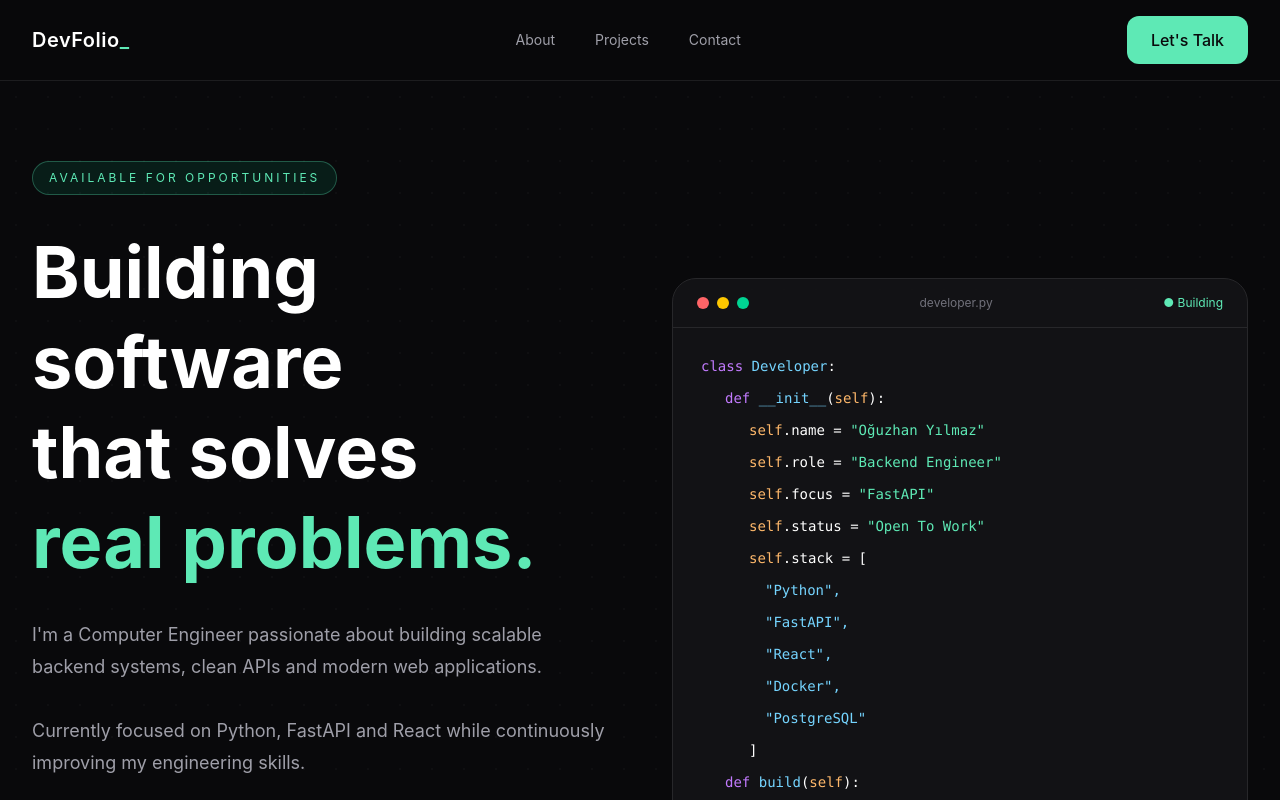
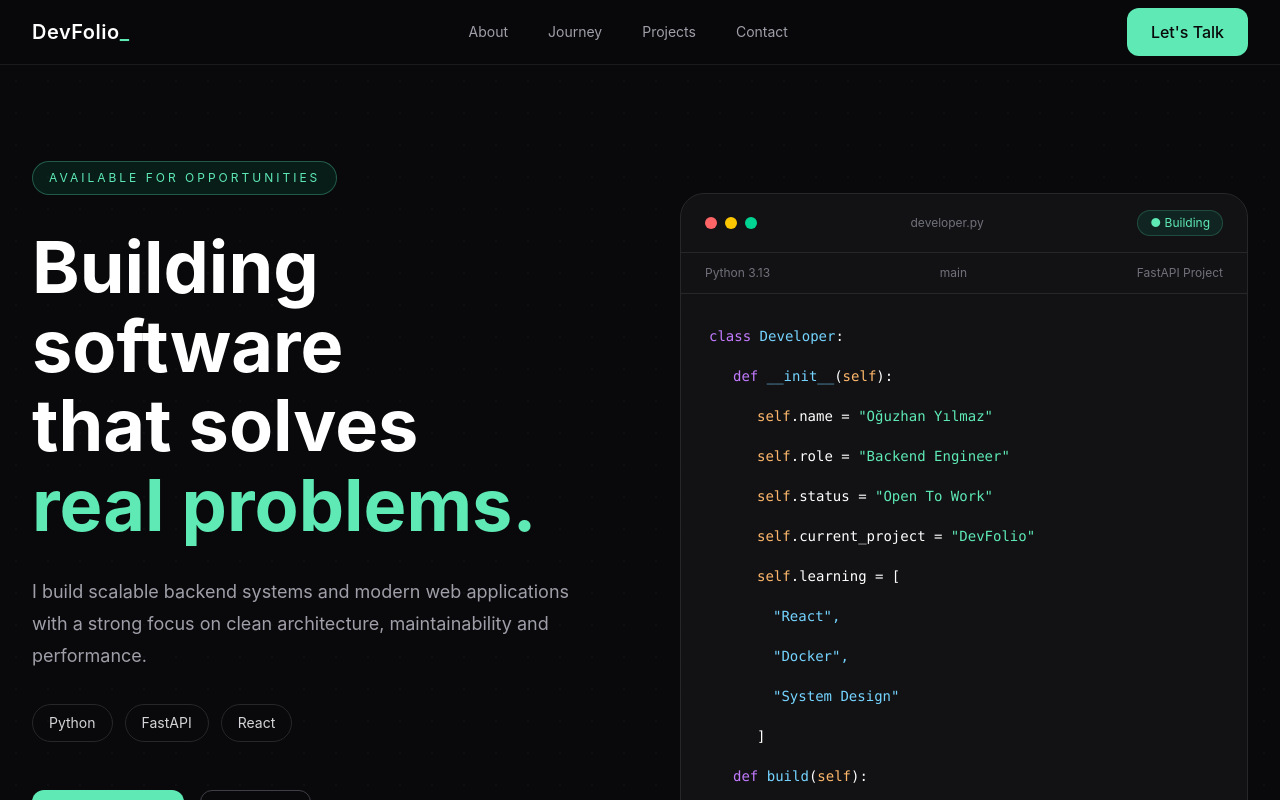
Before and after one commit to oguzhnylmz/oguzhanyilmaz.dev, a React (Vite) app in the folder frontend/: page / in a window 1280 px wide. Shown: the top 800 px of the page. Built offline with nearby package versions, Linux system fonts and the light colour scheme.

Commit message:
feat: redesign hero section with reusable UI components

```diff
--- a/frontend/src/components/hero/Hero.tsx
+++ b/frontend/src/components/hero/Hero.tsx
@@ -5,8 +5,6 @@ import HeroCodeCard from "./HeroCodeCard";
 function Hero() {
   return (
     <section className="relative overflow-hidden bg-zinc-950">
-
-      {/* Background Grid */}
 
       <div
         className="
@@ -22,12 +20,12 @@ function Hero() {
         className="
           relative
           flex
-          min-h-[calc(100vh-80px)]
+          min-h-[calc(100vh-64px)]
           flex-col
           items-center
           justify-center
-          gap-16
-          py-20
+          gap-20
+          py-24
           lg:flex-row
         "
       >
--- a/frontend/src/components/hero/HeroCodeCard.tsx
+++ b/frontend/src/components/hero/HeroCodeCard.tsx
@@ -26,7 +26,7 @@ function HeroCodeCard() {
 
           </div>
 
-          <div className="text-xs text-emerald-300">
+          <div className="rounded-full border border-emerald-300/20 bg-emerald-400/10 px-3 py-1 text-xs text-emerald-300">
 
             ● Building
 
@@ -34,81 +34,139 @@ function HeroCodeCard() {
 
         </div>
 
+        {/* Info Bar */}
+
+        <div className="flex items-center justify-between border-b border-zinc-800 px-6 py-3 text-xs text-zinc-500">
+
+          <span>Python 3.13</span>
+
+          <span>main</span>
+
+          <span>FastAPI Project</span>
+
+        </div>
+
         {/* Code */}
 
-        <div className="space-y-3 p-7 font-mono text-sm">
+        <div className="space-y-3 p-7 font-mono text-sm leading-7">
 
           <div>
+
             <span className="text-purple-400">class</span>{" "}
+
             <span className="text-sky-300">Developer</span>:
+
           </div>
 
           <div className="pl-6">
+
             <span className="text-purple-400">def</span>{" "}
+
             <span className="text-sky-300">__init__</span>(
+
             <span className="text-orange-300">self</span>):
+
           </div>
 
           <div className="pl-12">
+
             <span className="text-orange-300">self</span>.name =
+
             <span className="text-emerald-300"> "Oğuzhan Yılmaz"</span>
+
           </div>
 
           <div className="pl-12">
+
             <span className="text-orange-300">self</span>.role =
+
             <span className="text-emerald-300"> "Backend Engineer"</span>
+
           </div>
 
           <div className="pl-12">
-            <span className="text-orange-300">self</span>.focus =
-            <span className="text-emerald-300"> "FastAPI"</span>
+
+            <span className="text-orange-300">self</span>.status =
+
+            <span className="text-emerald-300"> "Open To Work"</span>
+
           </div>
 
           <div className="pl-12">
-            <span className="text-orange-300">self</span>.status =
-            <span className="text-emerald-300"> "Open To Work"</span>
+
+            <span className="text-orange-300">self</span>.current_project =
+
+            <span className="text-emerald-300"> "DevFolio"</span>
+
           </div>
 
           <div className="pl-12">
-            <span className="text-orange-300">self</span>.stack = [
+
+            <span className="text-orange-300">self</span>.learning = [
+
           </div>
 
           <div className="pl-16 text-sky-300">
-            "Python",
+
+            "React",
+
           </div>
 
           <div className="pl-16 text-sky-300">
-            "FastAPI",
+
+            "Docker",
+
           </div>
 
           <div className="pl-16 text-sky-300">
-            "React",
-          </div>
 
-          <div className="pl-16 text-sky-300">
-            "Docker",
-          </div>
+            "System Design"
 
-          <div className="pl-16 text-sky-300">
-            "PostgreSQL"
           </div>
 
           <div className="pl-12">
+
             ]
+
           </div>
 
           <div className="pl-6">
+
             <span className="text-purple-400">def</span>{" "}
+
             <span className="text-sky-300">build</span>(
+
             <span className="text-orange-300">self</span>):
+
           </div>
 
           <div className="pl-12">
+
             <span className="text-purple-400">return</span>{" "}
+
             <span className="text-emerald-300">
+
               "Clean & Scalable Software"
+
             </span>
+
           </div>
+
+        </div>
+
+        {/* Footer */}
+
+        <div className="flex items-center justify-between border-t border-zinc-800 px-6 py-3 text-xs text-zinc-500">
+
+          <span>Last Commit</span>
+
+          <span className="text-emerald-300">
+
+            feat: redesign hero
+
+          </span>
+
+          <span>2 min ago</span>
 
         </div>
 
--- a/frontend/src/components/hero/HeroContent.tsx
+++ b/frontend/src/components/hero/HeroContent.tsx
@@ -9,7 +9,7 @@ function HeroContent() {
         Available for opportunities
       </Badge>
 
-      <h1 className="mt-8 text-5xl font-bold leading-tight text-white lg:text-7xl">
+      <h1 className="mt-8 text-5xl font-bold leading-[1.1] text-white lg:text-7xl">
 
         Building software
 
@@ -27,16 +27,33 @@ function HeroContent() {
 
       <p className="mt-8 max-w-xl text-lg leading-8 text-zinc-400">
 
-        I'm a Computer Engineer passionate about building scalable backend systems,
-        clean APIs and modern web applications.
-
-        <br />
-        <br />
-
-        Currently focused on Python, FastAPI and React while continuously improving
-        my engineering skills.
+        I build scalable backend systems and modern web
+        applications with a strong focus on clean architecture,
+        maintainability and performance.
 
       </p>
+
+      <div className="mt-8 flex flex-wrap gap-3">
+
+        <span className="rounded-full border border-zinc-800 px-4 py-2 text-sm text-zinc-300">
+
+          Python
+
+        </span>
+
+        <span className="rounded-full border border-zinc-800 px-4 py-2 text-sm text-zinc-300">
+
+          FastAPI
+
+        </span>
+
+        <span className="rounded-full border border-zinc-800 px-4 py-2 text-sm text-zinc-300">
+
+          React
+
+        </span>
+
+      </div>
 
       <HeroActions />
 
@@ -44,11 +61,11 @@ function HeroContent() {
 
         <div className="flex h-7 w-4 items-start justify-center rounded-full border border-zinc-700 p-1">
 
-          <div className="h-2 w-1 animate-bounce rounded-full bg-zinc-400" />
+          <div className="h-2 w-1 rounded-full bg-zinc-400 animate-bounce" />
 
         </div>
 
-        <span className="text-xs uppercase tracking-[0.3em] text-zinc-500">
+        <span className="text-xs uppercase tracking-[0.35em] text-zinc-500">
 
           Scroll to explore
 
--- a/frontend/src/components/layout/Navbar.tsx
+++ b/frontend/src/components/layout/Navbar.tsx
@@ -3,8 +3,9 @@ import Button from "../ui/Button";
 
 function Navbar() {
   return (
-    <header className="sticky top-0 z-50 border-b border-zinc-800/70 bg-zinc-950/80 backdrop-blur-xl">
-      <Container className="flex h-20 items-center justify-between">
+    <header className="sticky top-0 z-50 border-b border-zinc-800/60 bg-zinc-950/80 backdrop-blur-xl">
+
+      <Container className="flex h-16 items-center justify-between">
 
         <a
           href="/"
@@ -14,25 +15,32 @@ function Navbar() {
           <span className="text-emerald-300">_</span>
         </a>
 
-        <nav className="hidden items-center gap-10 text-sm md:flex">
+        <nav className="hidden items-center gap-10 md:flex">
 
           <a
             href="#about"
-            className="text-zinc-400 transition hover:text-white"
+            className="text-sm text-zinc-400 transition hover:text-white"
           >
             About
           </a>
 
           <a
+            href="#journey"
+            className="text-sm text-zinc-400 transition hover:text-white"
+          >
+            Journey
+          </a>
+
+          <a
             href="#projects"
-            className="text-zinc-400 transition hover:text-white"
+            className="text-sm text-zinc-400 transition hover:text-white"
           >
             Projects
           </a>
 
           <a
             href="#contact"
-            className="text-zinc-400 transition hover:text-white"
+            className="text-sm text-zinc-400 transition hover:text-white"
           >
             Contact
           </a>
@@ -46,6 +54,7 @@ function Navbar() {
         </div>
 
       </Container>
+
     </header>
   );
 }
--- a/frontend/src/components/ui/Button.tsx
+++ b/frontend/src/components/ui/Button.tsx
@@ -11,22 +11,19 @@ function Button({
   href = "#",
   variant = "primary",
 }: ButtonProps) {
-  const baseClasses =
+  const base =
     "inline-flex items-center justify-center rounded-xl px-6 py-3 font-medium transition-all duration-300";
 
-  const variants = {
+  const styles = {
     primary:
-      "bg-emerald-300 text-zinc-950 hover:-translate-y-1 hover:bg-emerald-200",
+      "bg-emerald-300 text-zinc-950 hover:-translate-y-1 hover:bg-emerald-200 hover:shadow-[0_12px_30px_rgba(16,185,129,0.20)]",
 
     secondary:
-      "border border-zinc-700 text-zinc-300 hover:border-emerald-300 hover:text-white",
+      "border border-zinc-700 text-zinc-300 hover:border-emerald-300 hover:text-white hover:-translate-y-1",
   };
 
   return (
-    <a
-      href={href}
-      className={`${baseClasses} ${variants[variant]}`}
-    >
+    <a href={href} className={`${base} ${styles[variant]}`}>
       {children}
     </a>
   );
```
